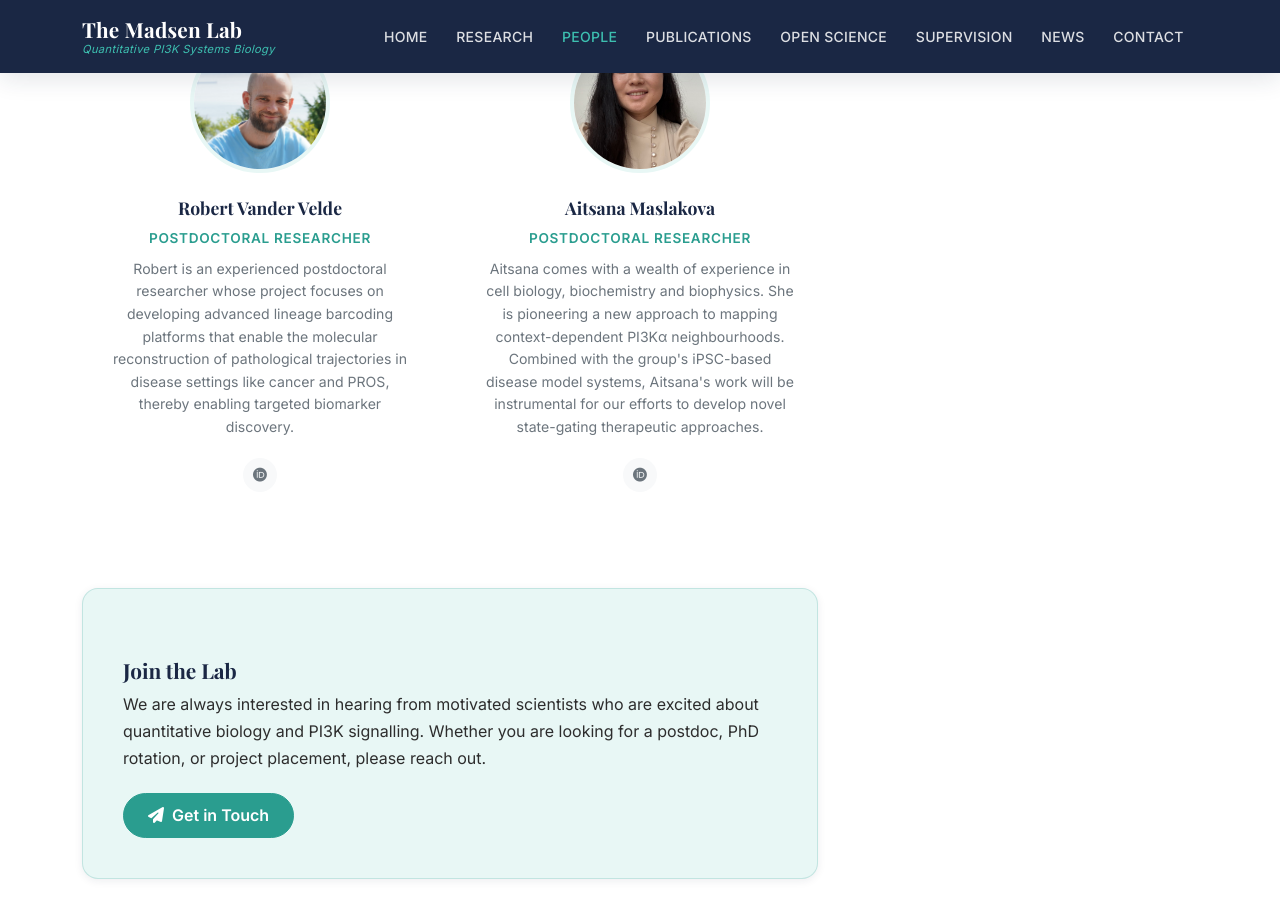
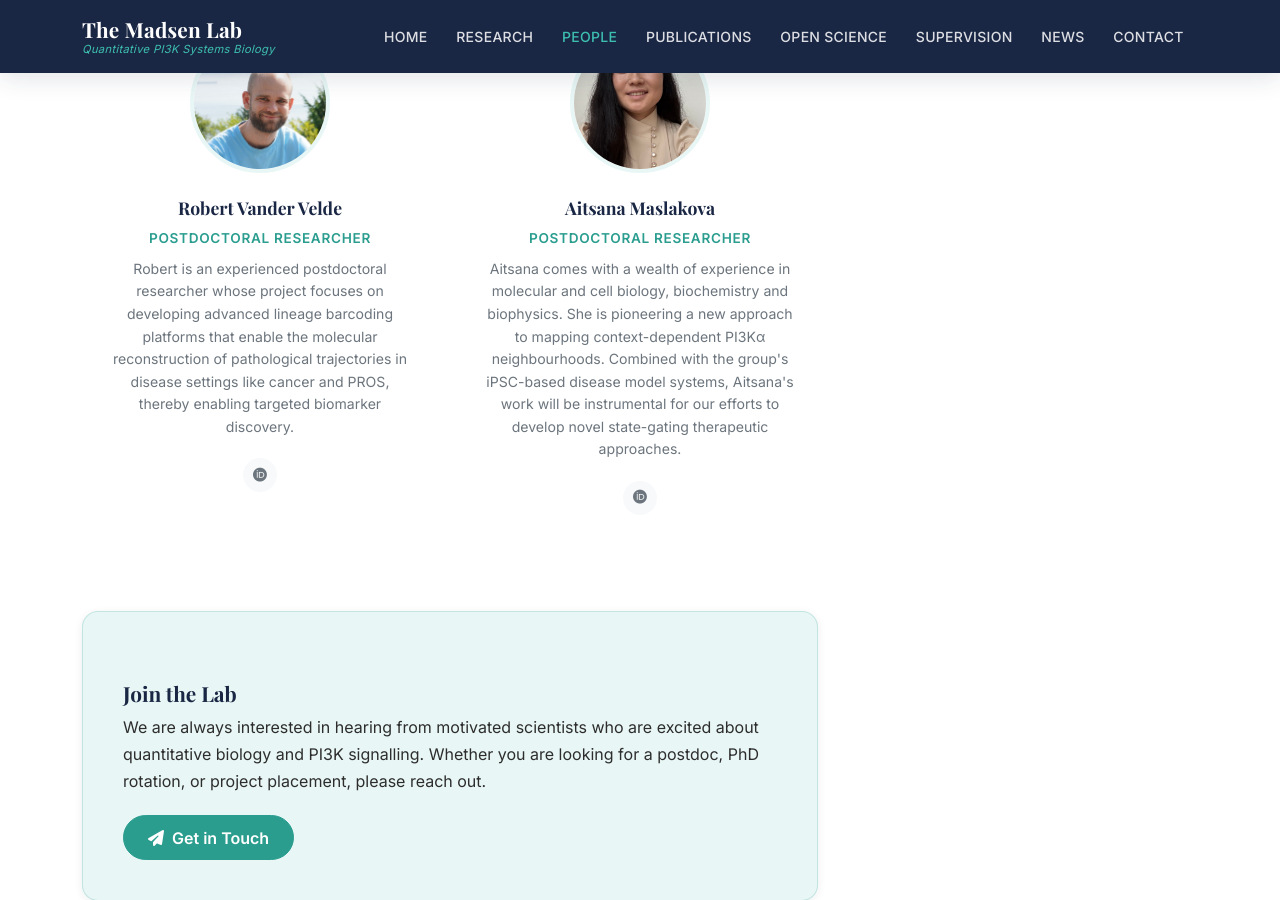
Before and after one commit to RMlab2023/RMlab2023.github.io, a Jekyll site: the page built from pages/people.md, in a window 1280 px wide and 900 px high, scrolled down 1633 px. Built offline with Jekyll 4.4.1, drawn with Linux system fonts in a browser that asks for light colours.

Commit message:
Update bio for Aitsana Maslakova

```diff
--- a/_data/team.yml
+++ b/_data/team.yml
@@ -88,7 +88,7 @@
   role: "Postdoctoral Researcher"   # or PhD Student, Research Associate, etc.
   photo: "aitsana-maslakova.jpg"    # save photo to assets/images/team/
   bio: >
-    Aitsana comes with a wealth of experience in cell biology, biochemistry and biophysics. She is pioneering a new approach to mapping context-dependent PI3Kα neighbourhoods. Combined with the group's iPSC-based disease model systems, Aitsana's work will be instrumental for our efforts to develop novel state-gating therapeutic approaches.
+    Aitsana comes with a wealth of experience in molecular and cell biology, biochemistry and biophysics. She is pioneering a new approach to mapping context-dependent PI3Kα neighbourhoods. Combined with the group's iPSC-based disease model systems, Aitsana's work will be instrumental for our efforts to develop novel state-gating therapeutic approaches.
   email: ""
   twitter: ""                 # without the @
   github: ""
```
